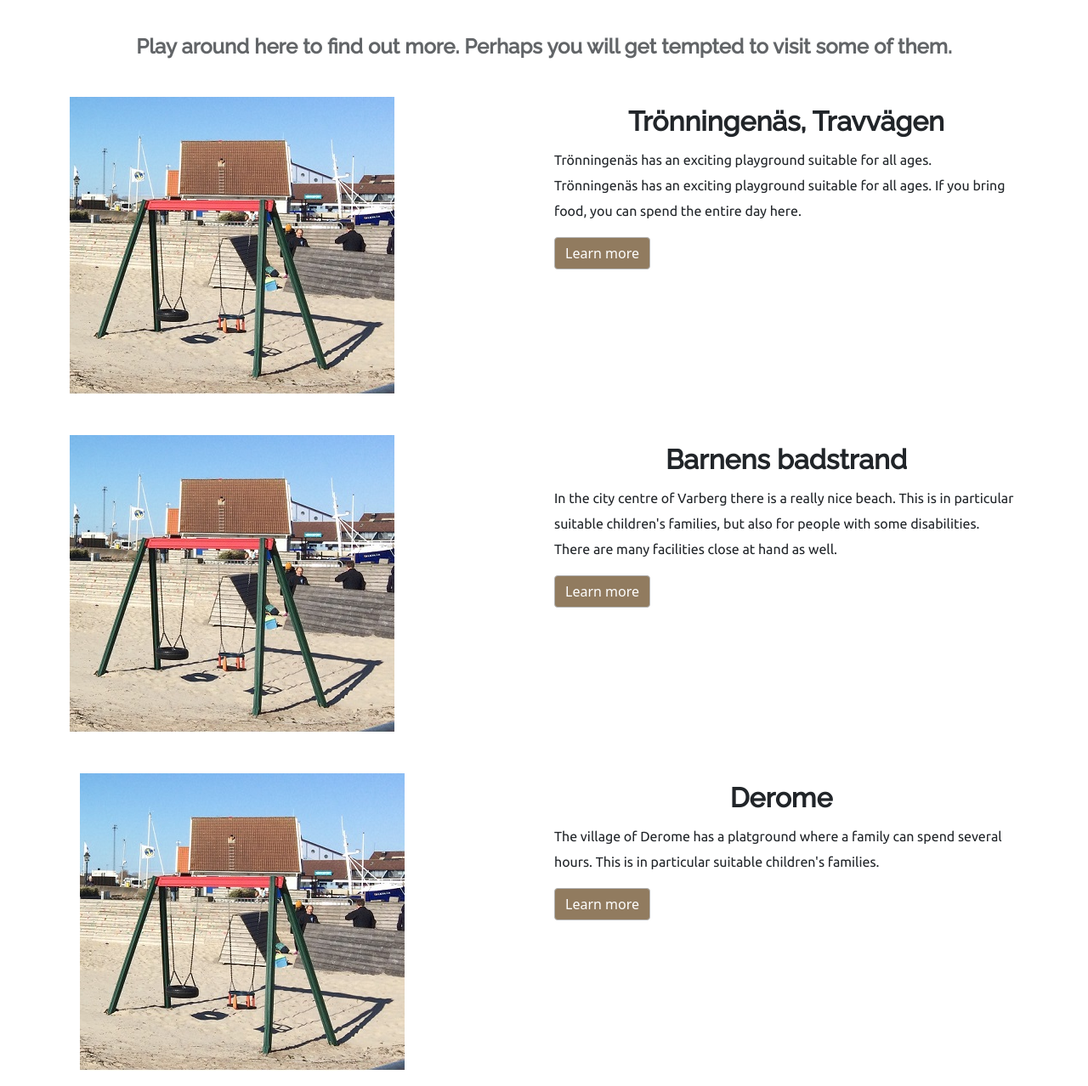
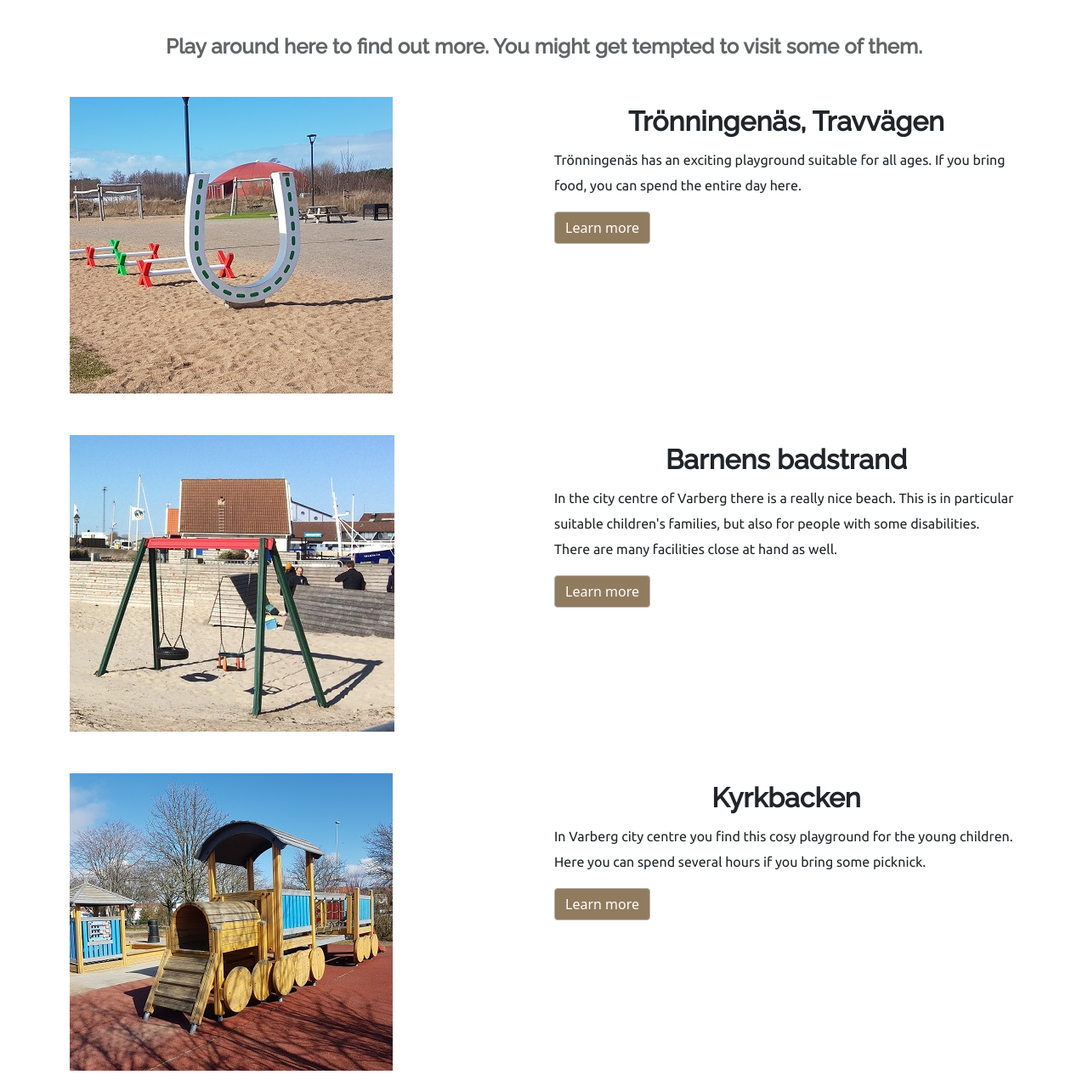
Before and after one commit to SusannaThunberg/Playgrounds, a plain HTML site: page index.html in a window 1280 px wide. Shown: the part 462-1740 px from the top of the page at 85% size. Drawn offline with nearby package versions, Linux system fonts and the light colour scheme.

Commit message:
Replaced images

```diff
--- a/index.html
+++ b/index.html
@@ -66,19 +66,19 @@
         <h2>A presentation of the many exciting public playgrounds in and around Varberg.</h2>
     </div>
 
-    <h3 class="m-4">Play around here to find out more. Perhaps you will get tempted to visit some of them.</h3>
+    <h3 class="m-4">Play around here to find out more. You might get tempted to visit some of them.</h3>
     <div class="container">
         <div class="row mb-5">
             <div class="col d-none d-lg-block">
                 <a href="/playgrounds/tronningenas.html">
-                    <img src="/images/barnensbad3.jpg" alt="Trönningenäs" class="img-fluid">
+                    <img src="/images/tronningenas.jpg" alt="Trönningenäs" class="img-fluid">
                 </a>
             </div>
 
             <div class="col">
                 <div class="project-description">
                     <h2>Trönningenäs, Travvägen</h2>
-                    <p>Trönningenäs has an exciting playground suitable for all ages. Trönningenäs has an exciting playground suitable for all ages. If you bring food, you can spend the entire day here.</p>
+                    <p>Trönningenäs has an exciting playground suitable for all ages. If you bring food, you can spend the entire day here.</p>
                     <a href="/playgrounds/tronningenas.html" class="btn btn-learn">Learn more</a>
                 </div>
             </div>
@@ -102,19 +102,20 @@
                 </div>
             </div>
         </div>
+    </div>
 
     <div class="container">
         <div class="row mb-5">
             <div class="col d-none d-lg-block">
                 <a href="/playgrounds/barnen.html">
-                        <img src="/images/barnensbad3.jpg" alt="Derome" class="img-fluid">
+                    <img src="/images/lok.jpg" alt="Kyrkbacken" class="img-fluid">
                 </a>
             </div>
 
             <div class="col">
                 <div class="project-description">
-                        <h2>Derome</h2>
-                        <p>The village of Derome has a platground where a family can spend several hours. This is in particular suitable children's families. </p>
+                    <h2>Kyrkbacken</h2>
+                    <p>In Varberg city centre you find this cosy playground for the young children. Here you can spend several hours if you bring some picknick. </p>
                     <a href="/playgrounds/barnen.html" class="btn btn-learn">Learn more</a>
                 </div>
             </div>
```
Also changed, not shown: images/lok.jpg (added), images/tronningenas.jpg (added). Lines whose indentation alone changed are shown as unchanged.
